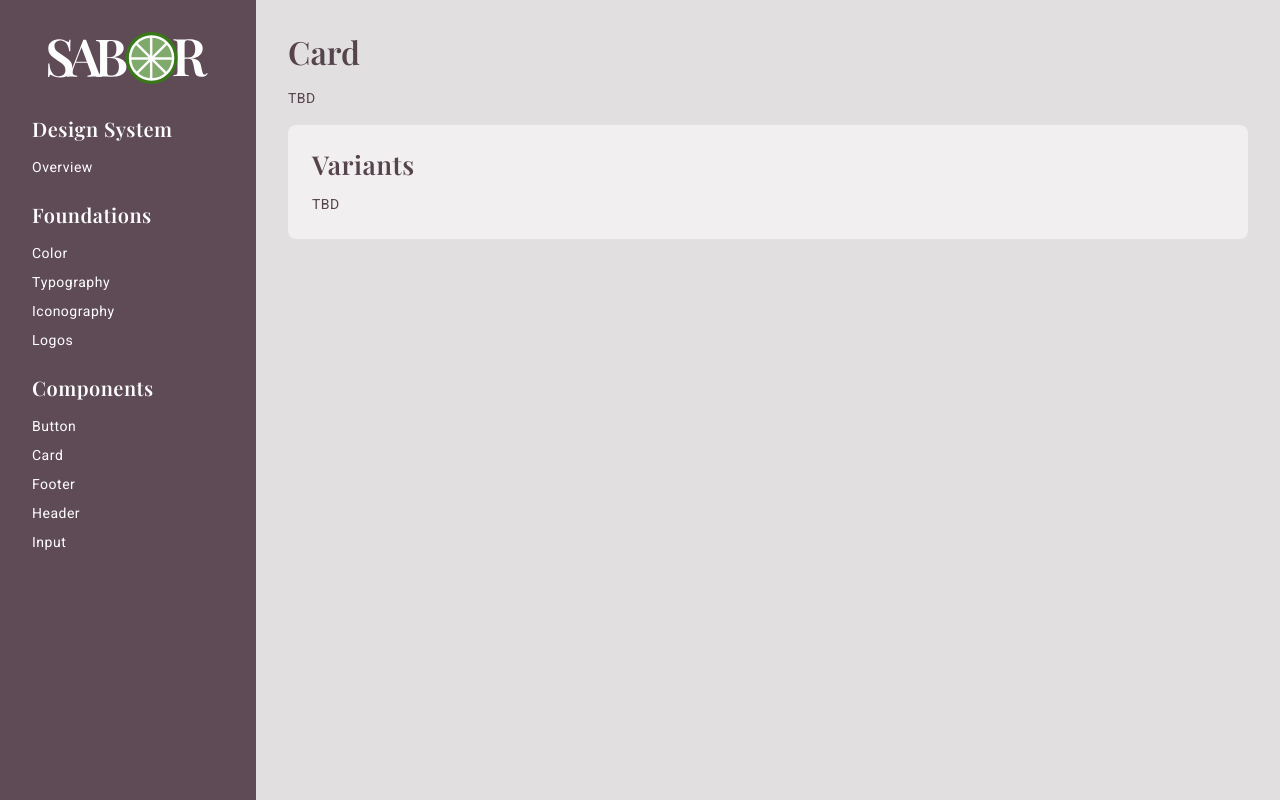
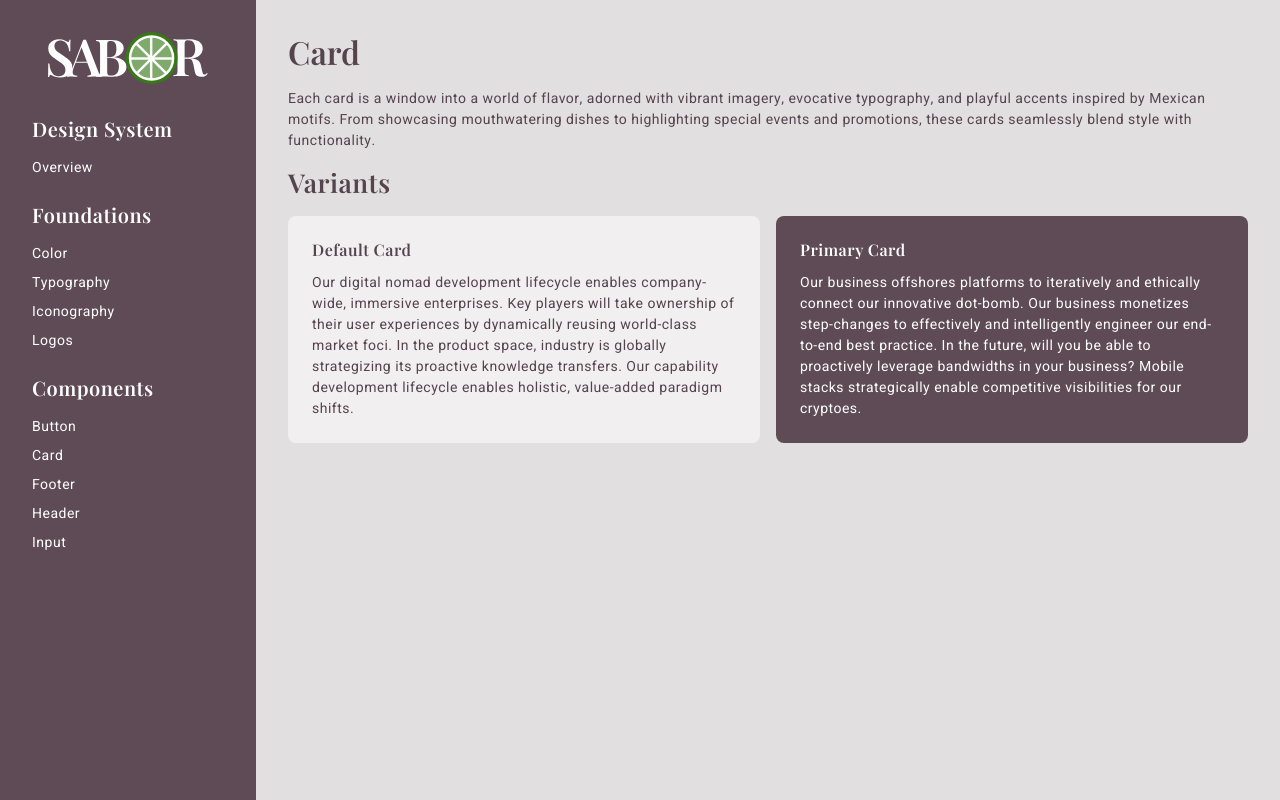
Before and after one commit to mranenko/sabor-design-system, a React (Vite) app: page /components/card in a window 1280 px wide. Built offline with nearby package versions, Linux system fonts and the light colour scheme.

Commit message:
initial card component styles

```diff
--- a/src/assets/styles/components/button.scss
+++ b/src/assets/styles/components/button.scss
@@ -71,9 +71,3 @@ button i,
   font-size: var(--font-size-large);
   line-height: 1;
 }
-
-.buttons {
-  display: flex;
-  flex-direction: row;
-  gap: .75rem;
-}
--- a/src/assets/styles/components/card.scss
+++ b/src/assets/styles/components/card.scss
@@ -12,9 +12,3 @@
   background: var(--color-primary);
   color: var(--color-foreground-light);
 }
-
-.cards {
-  display: flex;
-  flex-direction: column;
-  gap: 1.25rem;
-}
--- a/src/assets/styles/index.scss
+++ b/src/assets/styles/index.scss
@@ -9,7 +9,9 @@
 @use 'layouts/main';
 @use 'layouts/nav';
 @use 'layouts/page';
-@use 'pages/colors' as colorsPage;
+@use 'pages/button' as pageButton;
+@use 'pages/card' as pageCard;
+@use 'pages/colors' as pageColors;
 @use 'pages/iconography';
 @use 'pages/logos';
 @use 'pages/typography';
--- /dev/null
+++ b/src/assets/styles/pages/button.scss
@@ -0,0 +1,5 @@
+.buttons {
+  display: flex;
+  flex-direction: row;
+  gap: .75rem;
+}
--- /dev/null
+++ b/src/assets/styles/pages/card.scss
@@ -0,0 +1,15 @@
+@use '../base/breakpoints' as *;
+
+.cards {
+  display: grid;
+  grid-auto-flow: row;
+  gap: 1rem;
+}
+
+@include respond-to(small) {
+  .cards {
+    grid-auto-columns: minmax(0, 1fr);
+    grid-auto-flow: column;
+    justify-content: space-between;
+  }
+}
--- a/src/pages/components/CardPage.tsx
+++ b/src/pages/components/CardPage.tsx
@@ -7,15 +7,41 @@ const CardPage = () => {
       <section className='flex-column gap-1'>
         <h1 className='title'>Card</h1>
         <p>
-          TBD
+          Each card is a window into a world of flavor, adorned with vibrant
+          imagery, evocative typography, and playful accents inspired by Mexican
+          motifs. From showcasing mouthwatering dishes to highlighting special
+          events and promotions, these cards seamlessly blend style with
+          functionality.
         </p>
 
-        <Card>
-          <h2 className='subtitle'>Variants</h2>
-          <p>
-            TBD
-          </p>
-        </Card>
+        <div>
+          <h2 className='subtitle mb-1'>Variants</h2>
+          <div className='cards'>
+            <Card>
+              <h4>Default Card</h4>
+              <p>
+                Our digital nomad development lifecycle enables company-wide,
+                immersive enterprises. Key players will take ownership of their
+                user experiences by dynamically reusing world-class market foci.
+                In the product space, industry is globally strategizing its
+                proactive knowledge transfers. Our capability development
+                lifecycle enables holistic, value-added paradigm shifts.
+              </p>
+            </Card>
+
+            <Card variant='primary'>
+              <h4>Primary Card</h4>
+              <p>
+                Our business offshores platforms to iteratively and ethically
+                connect our innovative dot-bomb. Our business monetizes
+                step-changes to effectively and intelligently engineer our
+                end-to-end best practice. In the future, will you be able to
+                proactively leverage bandwidths in your business? Mobile stacks
+                strategically enable competitive visibilities for our cryptoes.
+              </p>
+            </Card>
+          </div>
+        </div>
       </section>
     </Page>
   )
```
